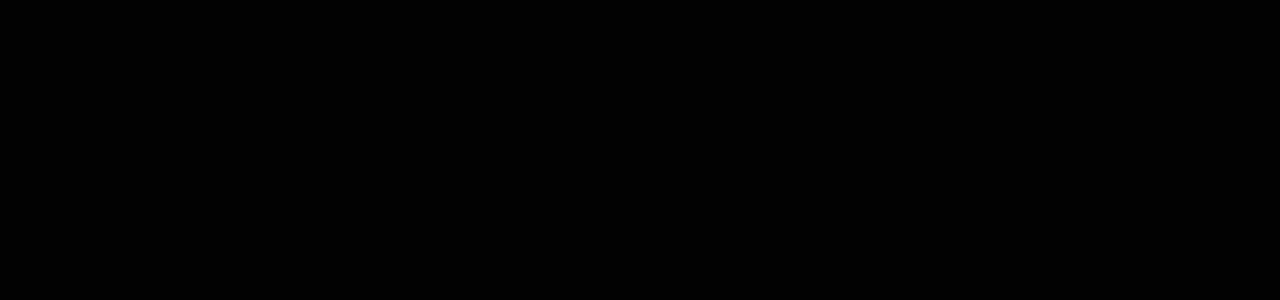
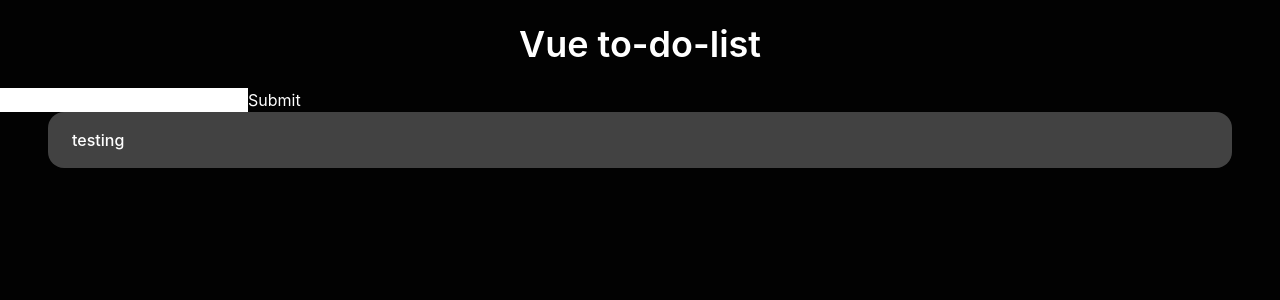
Before and after one commit to brenoliradev/vue-to-do-list, a Vue app: page / in a window 1280 px wide. Shown: the top 300 px of the page. Built offline with nearby package versions, Linux system fonts and the light colour scheme.

Commit message:
feat (WIP): todos!

```diff
--- a/src/App.vue
+++ b/src/App.vue
@@ -1,3 +1,7 @@
-<script setup lang="ts"></script>
+<script setup lang="ts">
+import ToDoList from './components/ToDoList.vue'
+</script>
 
-<template></template>
+<template>
+  <ToDoList />
+</template>
--- a/src/components/ToDoList.vue
+++ b/src/components/ToDoList.vue
@@ -1,5 +1,66 @@
+<script setup lang="ts">
+import { Todo } from '../types/Todo'
+import ToDoListItem from './ToDoListItem.vue'
+</script>
+
 <template>
-  <main class="flex items-center justify-center">
-    <p>hello</p>
-  </main>
+  <section
+    class="flex max-w-[1980px] items-center justify-center px-4 py-6 text-white"
+  >
+    <h2 class="text-4xl font-semibold">Vue to-do-list</h2>
+  </section>
+  <form>
+    <input/>
+    <button class="text-white">Submit</button>
+  </form>
+  <transition-group
+    tag="ul"
+    enter-active-class="transform-gpu"
+    enter-class="opacity-0 -translate-x-full"
+    enter-to-class="opacity-100 translate-x-0"
+    leave-active-class="absolute transform-gpu"
+    leave-class="opacity-100 translate-x-0"
+    leave-to-class="opacity-0 -translate-x-full"
+    class="flex flex-col space-y-4 px-12"
+    @before-leave="beforeLeave"
+  >
+    <ToDoListItem />
+  </transition-group>
 </template>
+
+<script lang="ts">
+type ToDoListData = {
+  todos: Todo[]
+}
+
+export default {
+  // TODO STATE
+  data(): ToDoListData {
+    return {
+      todos: []
+    }
+  },
+  methods: {
+    beforeLeave(el: Element) {
+      const { marginLeft, marginTop, width, height } =
+        window.getComputedStyle(el)
+      if (el instanceof HTMLElement) {
+        el.style.left = `${el.offsetLeft - parseFloat(marginLeft ?? 10)}px`
+        el.style.top = `${el.offsetTop - parseFloat(marginTop ?? 10)}px`
+        el.style.width = width
+        el.style.height = height
+      }
+    },
+    addTodo(text: string) {
+      this.todos.push({
+        id: Math.floor(Math.random() * Number.MAX_SAFE_INTEGER),
+        text,
+        done: false
+      })
+    },
+    deleteTodo(id: number) {
+      this.todos.filter((todo) => todo.id !== id)
+    }
+  }
+}
+</script>
--- /dev/null
+++ b/src/components/ToDoListItem.vue
@@ -0,0 +1,5 @@
+<template>
+  <li class="w-100 rounded-2xl bg-white/25 px-6 py-4 font-medium text-white">
+    testing
+  </li>
+</template>
--- /dev/null
+++ b/src/types/Todo.ts
@@ -0,0 +1,5 @@
+export interface Todo {
+  id: number
+  text: string
+  done: boolean
+}
```
